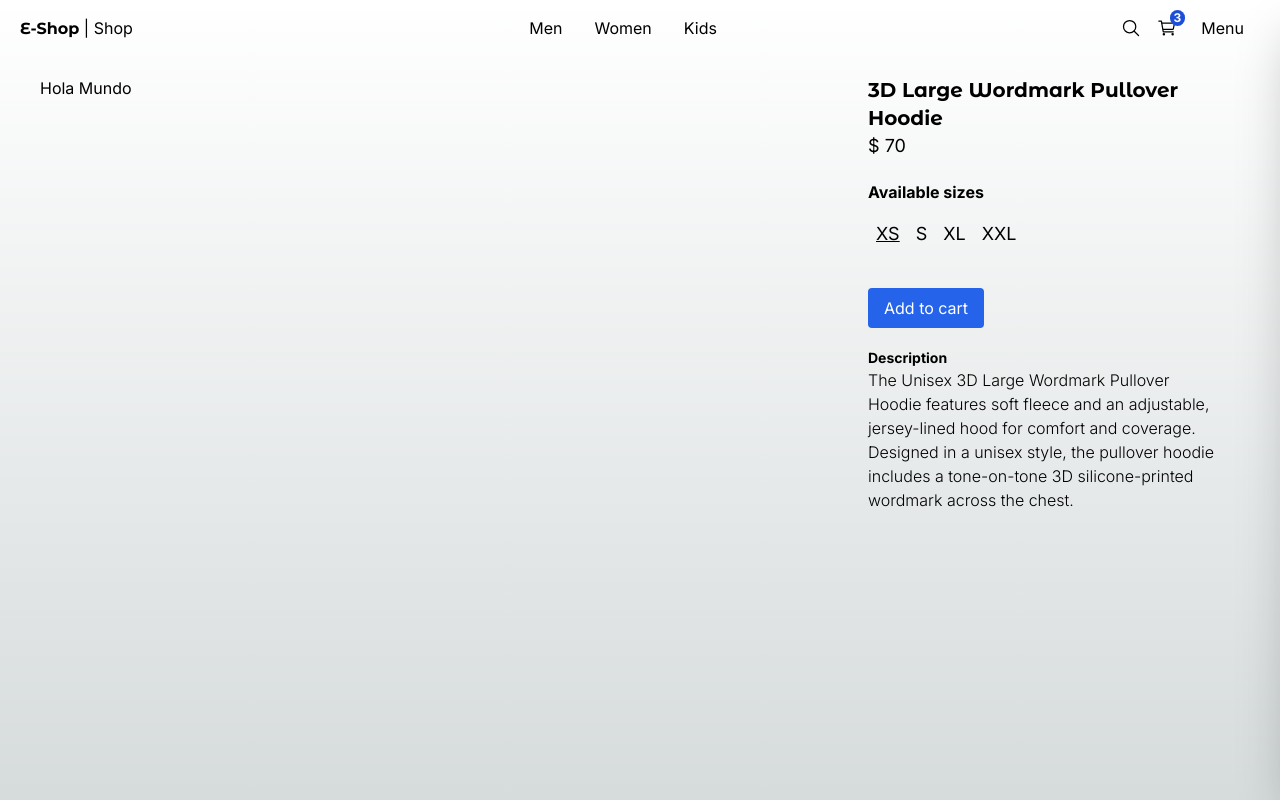
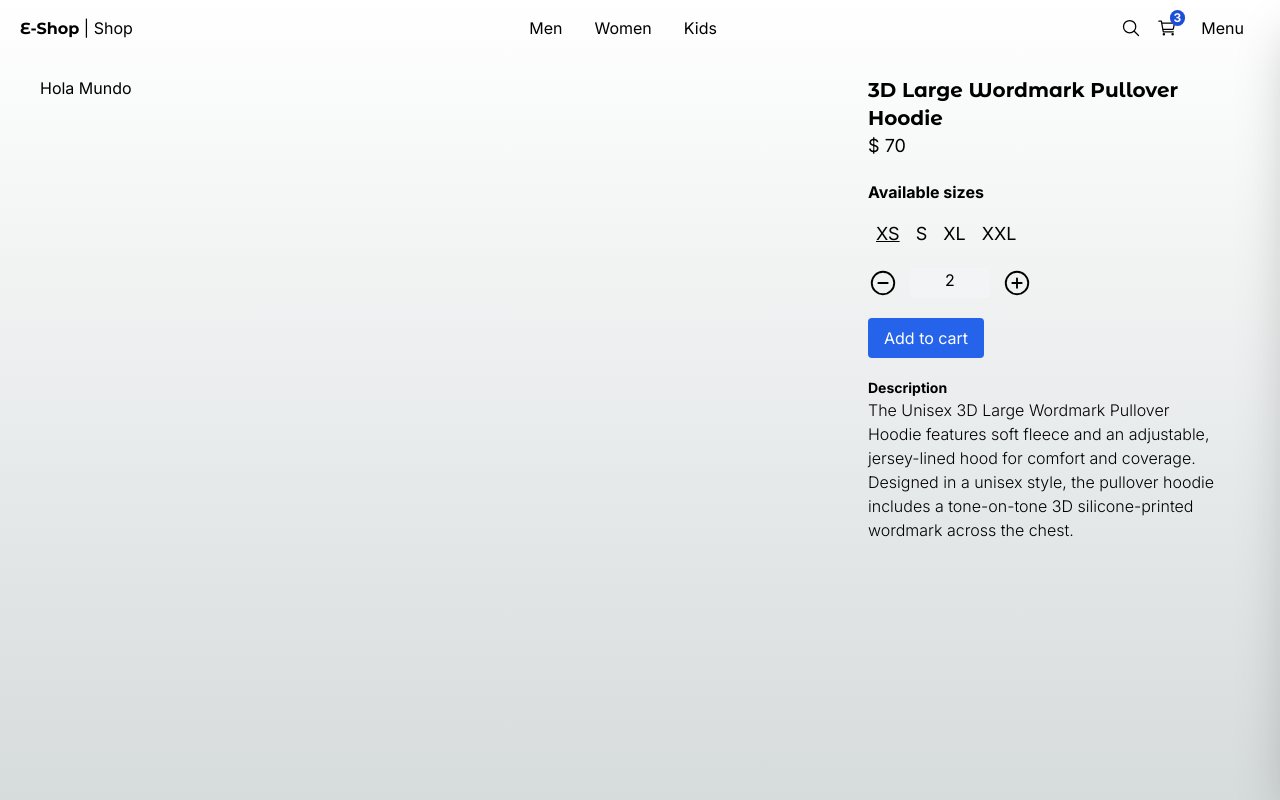
Before and after one commit to JaviOGDev/E-Shop, a Next.js app: page /product/3d_large_wordmark_pullover_hoodie in a window 1280 px wide. Built offline with nearby package versions, Linux system fonts and the light colour scheme.

Commit message:
Created QuantitySelector component

```diff
--- a/src/app/(shop)/product/[slug]/page.tsx
+++ b/src/app/(shop)/product/[slug]/page.tsx
@@ -1,4 +1,4 @@
-import { SizeSelector } from "@/components";
+import { QuantitySelector, SizeSelector } from "@/components";
 import { titleFont } from "@/config/fonts";
 import { initialData } from "@/seed/seed";
 import { notFound } from "next/navigation";
@@ -30,7 +30,7 @@
         {/* Selector sizes */}
         <SizeSelector selectedSize={product.sizes[0]} availableSize={product.sizes} />
         {/* Selector quantity */}
-
+        <QuantitySelector quantity={2} />
         {/* Button */}
         <button className="btn-primary my-5">Add to cart</button>
 
--- a/src/components/index.ts
+++ b/src/components/index.ts
@@ -5,3 +5,4 @@
 export * from "./products/product-grid/ProductGridItem";
 export * from "./ui/sidebar/Sidebar";
 export * from "./product/size-selector/SizeSelector";
+export * from "./product/quantity-selector/QuantitySelector";
--- /dev/null
+++ b/src/components/product/quantity-selector/QuantitySelector.tsx
@@ -0,0 +1,28 @@
+"use client";
+import { useState } from "react";
+import { IoAddCircleOutline, IoRemoveCircleOutline } from "react-icons/io5";
+
+interface Props {
+  quantity: number;
+}
+
+export const QuantitySelector = ({ quantity }: Props) => {
+  const [count, setCount] = useState(quantity);
+
+  const onQuantityChanged = (value: number) => {
+    if (count + value < 1) return;
+    setCount(count + value);
+  };
+
+  return (
+    <div className="flex">
+      <button onClick={() => onQuantityChanged(-1)}>
+        <IoRemoveCircleOutline size={30} />
+      </button>
+      <span className="w-20 mx-3 px-5 bg-gray-100 text-center rounded ">{count}</span>
+      <button onClick={() => onQuantityChanged(1)}>
+        <IoAddCircleOutline size={30} />
+      </button>
+    </div>
+  );
+};
```
